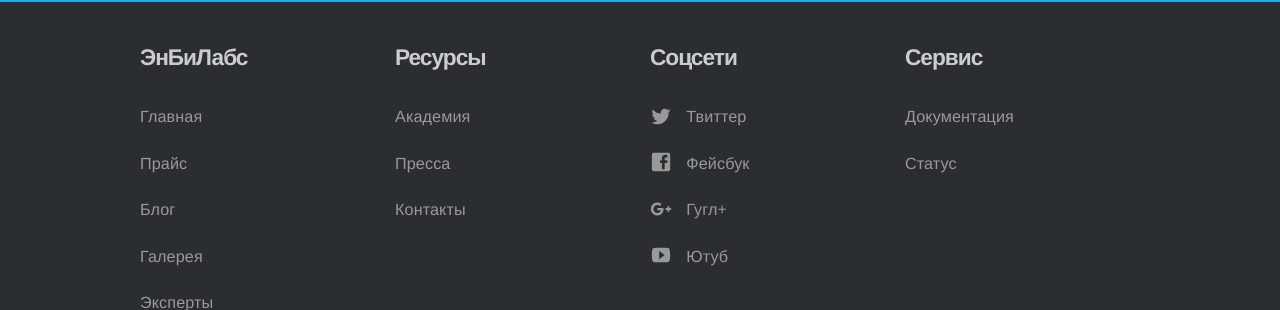
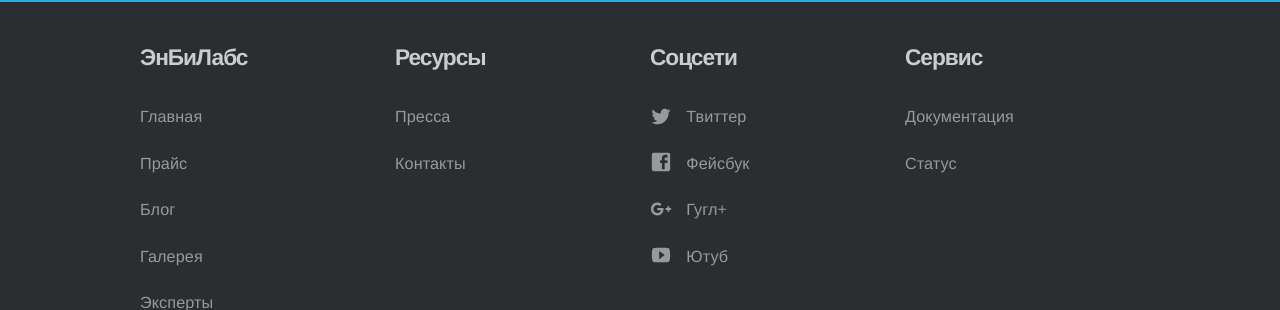
Before and after one commit to RakhimyanTim/enblabs.github.io, a Jekyll site: the page built from pages/index.html, in a window 1280 px wide and 900 px high, scrolled down 2868 px. Shown: the part 408-718 px from the top of the window. Built offline with Jekyll 4.4.1, drawn with Linux system fonts in a browser that asks for light colours; nearby versions of some CDN libraries.

Commit message:
Update footer.yml

```diff
--- a/_data/footer.yml
+++ b/_data/footer.yml
@@ -15,8 +15,6 @@
       link: /about/
 - title: Ресурсы
   links:
-    - name: Академия
-      link: https://learn.enblabs.ru/
     - name: Пресса
       link: /press/
     - name: Контакты
```
